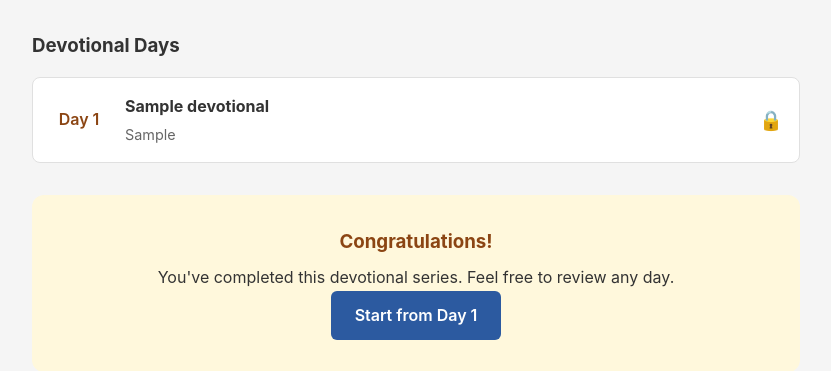
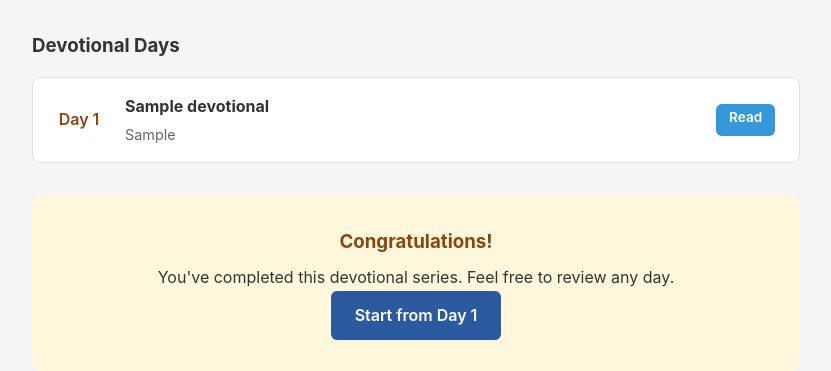
Before and after one commit to richardahasting/hastingtx-music, a Flask app: page /devotionals/1 in a window 1280 px wide. Shown: the part 830-1201 px from the top of the page, without its empty margins (224-1055 px from the left). Run offline with Flask 3, Linux system fonts and the light colour scheme; grey boxes marked "Sample" are stand-in pictures; a database or web service that is not in the repository returns one stand-in record (values such as "Sample title"); some libraries are stand-ins or nearby versions.

Commit message:
Fix day 1 always showing as unlocked on thread page
Day 1 should always be accessible even before user starts a thread.
The template was requiring a progress record to show the Read button.

🤖 Generated with [Claude Code](https://claude.com/claude-code)

Co-Authored-By: Claude Opus 4.5 <noreply@anthropic.com>

```diff
--- a/templates/devotionals/thread.html
+++ b/templates/devotionals/thread.html
@@ -60,9 +60,9 @@
                 {% endif %}
             </div>
             <div class="day-action">
-                {% if progress and (devotional.day_number in progress.completed_days or devotional.day_number <= progress.current_day) %}
+                {% if devotional.day_number == 1 or (progress and (devotional.day_number in progress.completed_days or devotional.day_number <= progress.current_day)) %}
                 <a href="{{ url_for('devotional_day', identifier=thread.identifier, day_number=devotional.day_number) }}" class="btn btn-small">
-                    {% if devotional.day_number in progress.completed_days %}Review{% else %}Read{% endif %}
+                    {% if progress and devotional.day_number in progress.completed_days %}Review{% else %}Read{% endif %}
                 </a>
                 {% else %}
                 <span class="locked">&#128274;</span>
```
